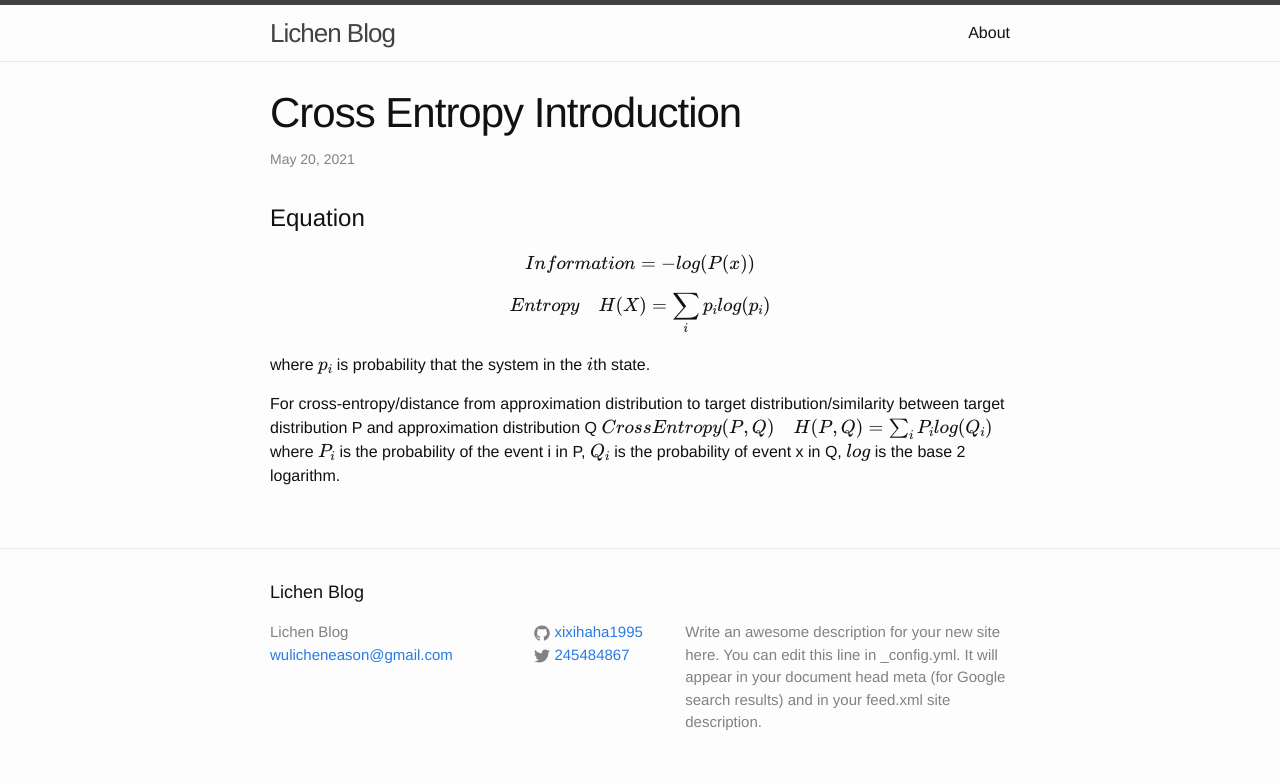
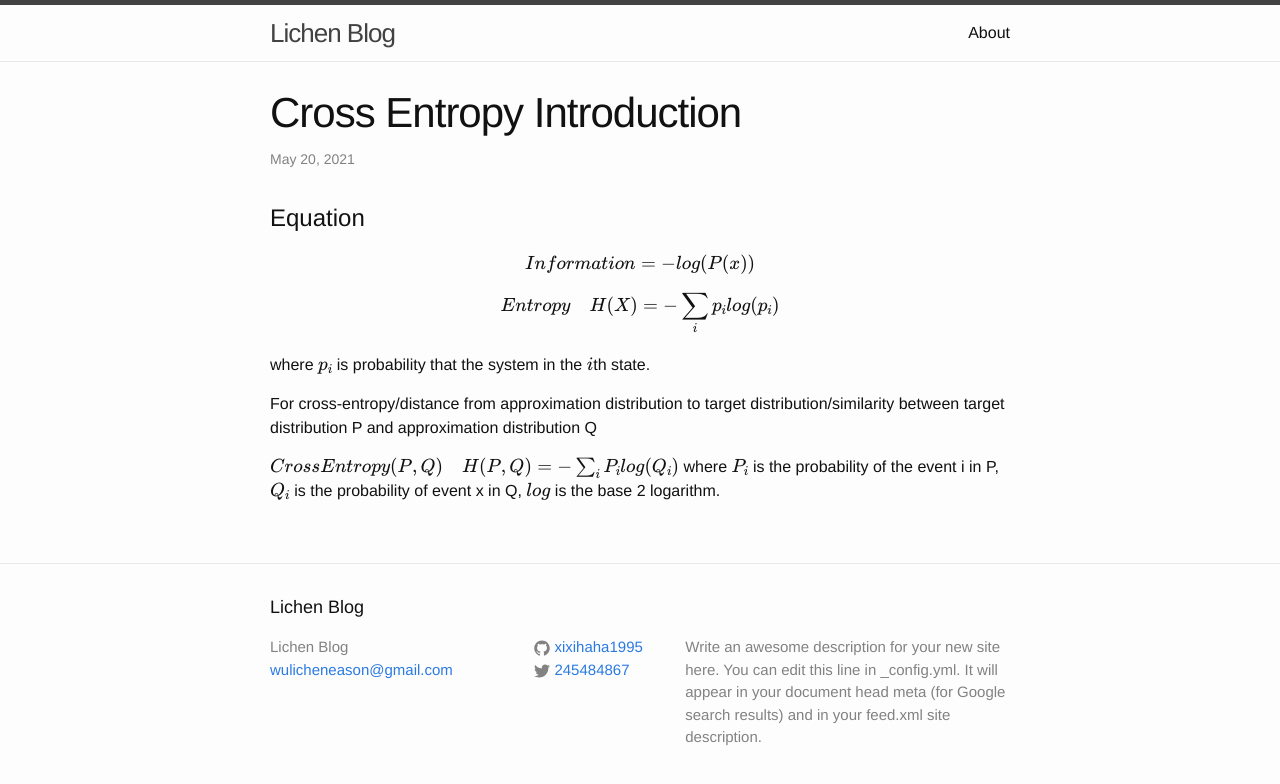
Before and after one commit to xixihaha1995/xixihaha1995.github.io, a Jekyll site: the page built from docs/_posts/2021-05-20-Cross-entropy.markdown, in a window 1280 px wide. Shown: the top 784 px of the page. Built offline with Jekyll 4.4.1, drawn with Linux system fonts in a browser that asks for light colours.

```diff
--- a/docs/_posts/2021-05-20-Cross-entropy.markdown
+++ b/docs/_posts/2021-05-20-Cross-entropy.markdown
@@ -13,13 +13,15 @@ Information = -log(P(x))
 $$
 
 $$
-Entropy\quad H(X) = \sum_i p_i log(p_i)
+Entropy\quad H(X) = -\sum_i p_i log(p_i)
 $$
 
 where $p_i$ is probability that the system in the $i$th state.
 
 For cross-entropy/distance from approximation distribution to target distribution/similarity between target distribution P and approximation distribution Q
+
+
 $$
-CrossEntropy(P,Q)\quad H(P,Q) = \sum_i P_i log(Q_i)
+CrossEntropy(P,Q)\quad H(P,Q) = -\sum_i P_i log(Q_i)
 $$
 where $P_i$ is the probability of the event i in P, $Q_i$ is the probability of event x in Q, $log$ is the base 2 logarithm.
```
